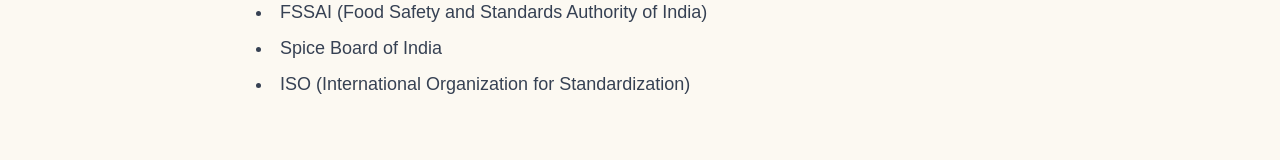
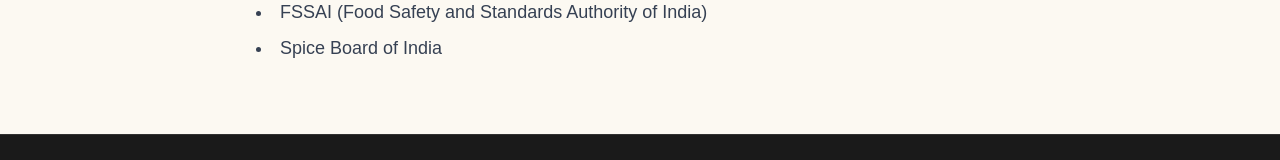
Before and after one commit to SHIBINDEV90/spices-ecommerce, a Next.js app: page /certifications in a window 1280 px wide. Shown: the part 365-525 px from the top of the page. Built offline with nearby package versions, Linux system fonts and the light colour scheme; no server answers.

Commit message:
add new changes

```diff
--- a/src/app/certifications/page.tsx
+++ b/src/app/certifications/page.tsx
@@ -10,7 +10,6 @@ export default function CertificationsPage() {
           <li className="text-lg text-gray-700 mb-2">IEC (Import Export Code)</li>
           <li className="text-lg text-gray-700 mb-2">FSSAI (Food Safety and Standards Authority of India)</li>
           <li className="text-lg text-gray-700 mb-2">Spice Board of India</li>
-          <li className="text-lg text-gray-700 mb-2">ISO (International Organization for Standardization)</li>
         </ul>
       </div>
     </div>
```
